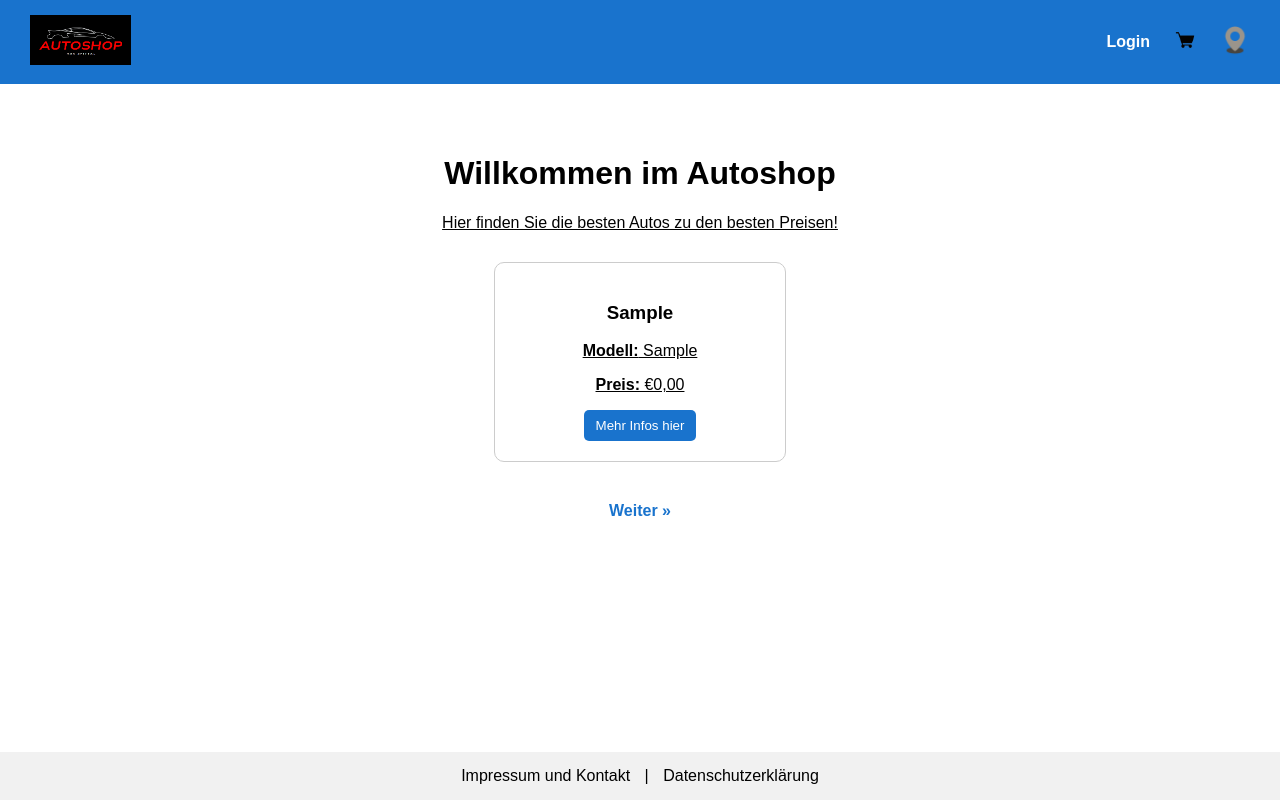
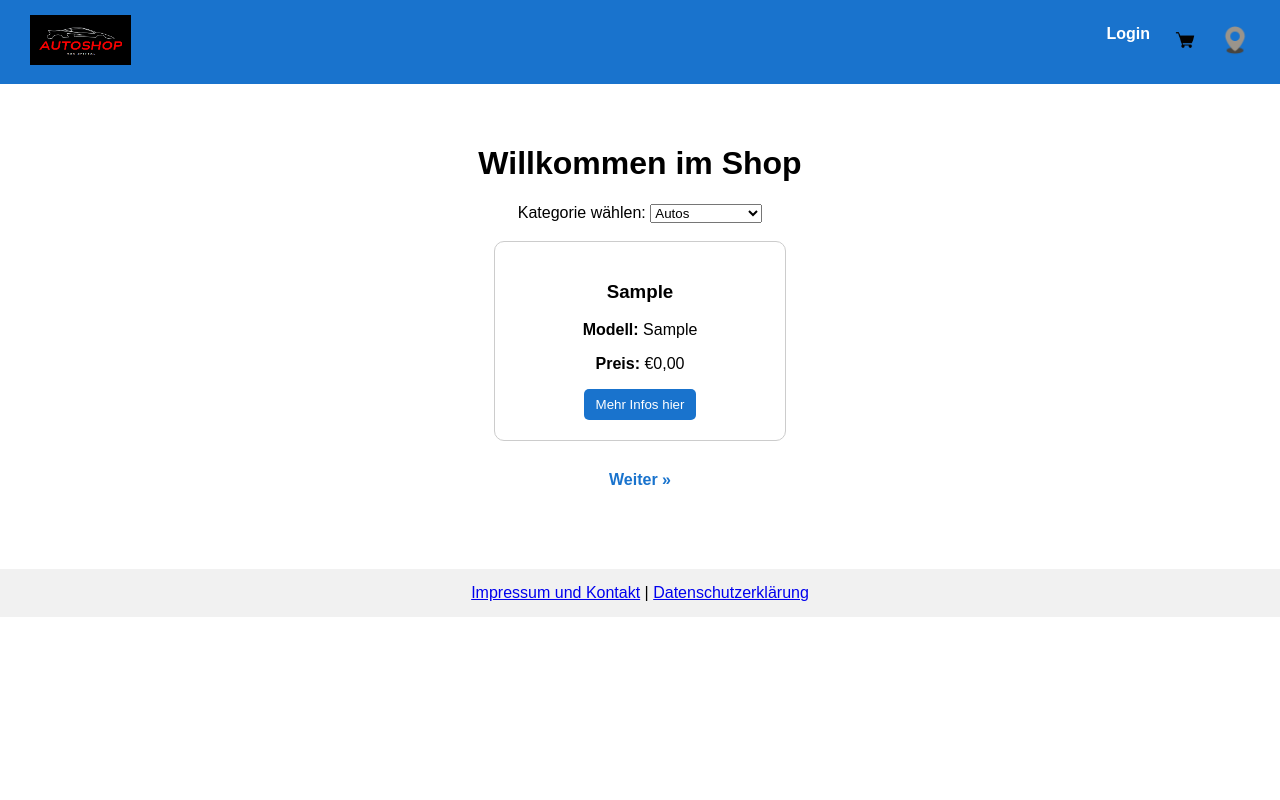
Before and after one commit to JohannesSodat/autoshop, a PHP site: page /index.php in a window 1280 px wide. Run offline with PHP 8.4, Linux system fonts and the light colour scheme; tables that the repository leaves empty or names only in its code hold one stand-in row (values such as "Sample post").

Commit message:
shop fertig

```diff
--- a/seiten/index.php
+++ b/seiten/index.php
@@ -2,17 +2,22 @@
 session_start();
 require_once("dbconnection.php");
 
-// Anzahl der Autos pro Seite
+// Aktuelle Seite und Kategorie (früher: "kategorie" -> jetzt: "quelle")
 $limit = 20;
 $page = isset($_GET['page']) ? intval($_GET['page']) : 1;
 $offset = ($page - 1) * $limit;
+$quelle = isset($_GET['quelle']) && $_GET['quelle'] === 'pflegeprodukte' ? 'pflegeprodukte' : 'auto';
 
-// Autos aus der Datenbank holen
-$stmt = $pdo->prepare("SELECT aID, bezeichnung, model, preis FROM auto LIMIT :limit OFFSET :offset");
+// SQL-Abfrage je nach Quelle
+if ($quelle === 'pflegeprodukte') {
+    $stmt = $pdo->prepare("SELECT pfID AS id, pfname AS name, preis, bezeichnung FROM pflegeprodukte LIMIT :limit OFFSET :offset");
+} else {
+    $stmt = $pdo->prepare("SELECT aID AS id, bezeichnung AS name, preis, model AS zusatzinfo FROM auto LIMIT :limit OFFSET :offset");
+}
+
 $stmt->bindValue(':limit', $limit, PDO::PARAM_INT);
 $stmt->bindValue(':offset', $offset, PDO::PARAM_INT);
 $stmt->execute();
-
 $result = $stmt->fetchAll(PDO::FETCH_ASSOC);
 ?>
 
@@ -20,160 +25,100 @@ $result = $stmt->fetchAll(PDO::FETCH_ASSOC);
 <html lang="de">
 <head>
     <meta charset="UTF-8">
-    <meta name="viewport" content="width=device-width, initial-scale=1.0">
     <title>Autoshop</title>
     <style>
-
-    html, body {
-        margin: 0;
-        padding: 0;
-        height: 100%;
-    }
-
-    body {
-        display: flex;
-        flex-direction: column;
-        font-family: Arial, sans-serif;
-        text-align: center;
-        min-height: 100vh;
-    }
-
+        body { font-family: Arial, sans-serif; text-align: center; margin: 0; padding: 0; }
         header {
             background-color: rgb(25, 115, 205);
-        color: white;
-        display: flex;
+            color: white; display: flex;
             justify-content: space-between;
-        align-items: center;
-        padding: 15px 30px;
+            align-items: center; padding: 15px 30px;
         }
-
-    .logo {
-        height: 50px;
-        width: auto;
+        .logo { height: 50px; }
+        .header-links { display: flex; gap: 20px; }
+        .header-links a { color: white; text-decoration: none; font-weight: bold; }
+        main { padding: 40px 20px; }
+        .car-container { display: flex; flex-wrap: wrap; gap: 20px; justify-content: center; }
+        .car-card {
+            border: 1px solid #ccc; border-radius: 10px;
+            padding: 20px; width: 250px;
         }
-
-    .header-links {
-        display: flex;
-        align-items: center;
-        gap: 20px;
-    }
-
-    .header-links a {
-        color: white;
-        text-decoration: none;
-        font-weight: bold;
-    }
-
-    .header-links img {
-        width: 30px;
-        height: 30px;
-    }
-
-    main {
-        padding: 50px 20px;
-    }
-
-    h1 {
-        text-align: center;
-    }
-
-    p {
-        text-align: center;
-        text-decoration: underline;
-    }
-
-    footer {
-        background-color: #f1f1f1;
-        text-align: center;
-        padding: 15px;
-        margin-top: auto;
-    }
-
-    footer a {
-        margin: 0 10px;
-        text-decoration: none;
-        color: black;
-    }
-
-    .car-container {
-        display: flex;
-        flex-wrap: wrap;
-        justify-content: center;
-        gap: 20px;
-        margin-top: 30px;
-    }
-
-    .car-card {
-        border: 1px solid #ccc;
-        border-radius: 10px;
-        padding: 20px;
-        width: 250px;
-    }
-
         .car-card button {
-        padding: 8px 12px;
-        background-color: #1973cd;
-        color: white;
-        border: none;
-        border-radius: 5px;
+            padding: 8px 12px; background-color: #1973cd;
+            color: white; border: none; border-radius: 5px;
             cursor: pointer;
         }
-
-    .pagination {
-        margin-top: 40px;
+        .pagination { margin-top: 30px; }
+        .pagination a {
+            margin: 0 10px; text-decoration: none;
+            color: #1973cd; font-weight: bold;
         }
-
-    .pagination a {
-        margin: 0 10px;
-        text-decoration: none;
-        color: #1973cd;
-        font-weight: bold;
-    }
-
     </style>
 </head>
 <body>
 
 <header>
-    <div>
-        <img src="images/logo.png" alt="Autoshop Logo" class="logo">
-    </div>
+    <div><img src="images/logo.png" alt="Autoshop Logo" class="logo"></div>
     <div class="header-links">
         <a href="login.php">Login</a>
-        <a href="warenkorb.php"><img src="images/shopping-cart-icon.png" alt="Warenkorb"></a>
-        <a href="karte.php"><img src="images/karten-icon.png" alt="Standort"></a>
+        <a href="warenkorb.php"><img src="images/shopping-cart-icon.png" alt="Warenkorb" width="30"></a>
+        <a href="karte.php"><img src="images/karten-icon.png" alt="Standort" width="30"></a>
     </div>
 </header>
 
 <main>
-    <h1>Willkommen im Autoshop</h1>
-    <p>Hier finden Sie die besten Autos zu den besten Preisen!</p>
+    <h1>Willkommen im Shop</h1>
 
-    <!-- Autos anzeigen -->
+    <form method="get" class="filter">
+        <label for="kategorie">Kategorie wählen:</label>
+        <select name="quelle" id="kategorie" onchange="this.form.submit()">
+            <option value="auto" <?= $quelle === 'auto' ? 'selected' : '' ?>>Autos</option>
+            <option value="pflegeprodukte" <?= $quelle === 'pflegeprodukte' ? 'selected' : '' ?>>Pflegeprodukte</option>
+        </select>
+    </form>
+
+    <br>
+
     <div class="car-container">
-    <?php foreach($result as $row): ?>
+        <?php foreach ($result as $produkt): ?>
             <div class="car-card">
-            <h3><?= htmlspecialchars($row['bezeichnung']) ?></h3>
-            <p><strong>Modell:</strong> <?= htmlspecialchars($row['model']) ?></p>
-            <p><strong>Preis:</strong> €<?= number_format($row['preis'], 2, ',', '.') ?></p>
+                <h3><?= htmlspecialchars($produkt['name']) ?></h3>
+
+                <?php if ($quelle === 'auto'): ?>
+                    <p><strong>Modell:</strong> <?= htmlspecialchars($produkt['zusatzinfo']) ?></p>
+                <?php else: ?>
+                    <p><strong>Beschreibung:</strong> <?= htmlspecialchars($produkt['bezeichnung']) ?></p>
+                <?php endif; ?>
+
+                <p><strong>Preis:</strong> €<?= number_format($produkt['preis'], 2, ',', '.') ?></p>
+
+                <?php if ($quelle === 'auto'): ?>
                     <form action="autodetails.php" method="post">
-                <input type="hidden" name="auto_id" value="<?= $row['aID'] ?>">
+                        <input type="hidden" name="auto_id" value="<?= $produkt['id'] ?>">
+                        <input type="hidden" name="quelle" value="auto">
                         <button type="submit">Mehr Infos hier</button>
                     </form>
+                <?php else: ?>
+                    <form action="warenkorb.php" method="post">
+                        <input type="hidden" name="produkt_id" value="<?= $produkt['id'] ?>">
+                        <input type="hidden" name="produkt_name" value="<?= $produkt['name'] ?>">
+                        <input type="hidden" name="preis" value="<?= $produkt['preis'] ?>">
+                        <button type="submit">In den Warenkorb</button>
+                    </form>
+                <?php endif; ?>
             </div>
         <?php endforeach; ?>
     </div>
 
-    <!-- Blätterfunktion -->
     <div class="pagination">
         <?php if ($page > 1): ?>
-            <a href="?page=<?= $page - 1 ?>">&laquo; Zurück</a>
+            <a href="?quelle=<?= $quelle ?>&page=<?= $page - 1 ?>">&laquo; Zurück</a>
         <?php endif; ?>
-        <a href="?page=<?= $page + 1 ?>">Weiter &raquo;</a>
+        <a href="?quelle=<?= $quelle ?>&page=<?= $page + 1 ?>">Weiter &raquo;</a>
     </div>
 </main>
 
-<footer>
+<footer style="background:#f1f1f1; padding:15px; margin-top:40px;">
     <a href="impressum.php">Impressum und Kontakt</a> | <a href="datenschutz.php">Datenschutzerklärung</a>
 </footer>
 
```
Also changed, not shown: seiten/warenkorb.php (+20 -16 lines). Lines whose indentation alone changed are shown as unchanged.
